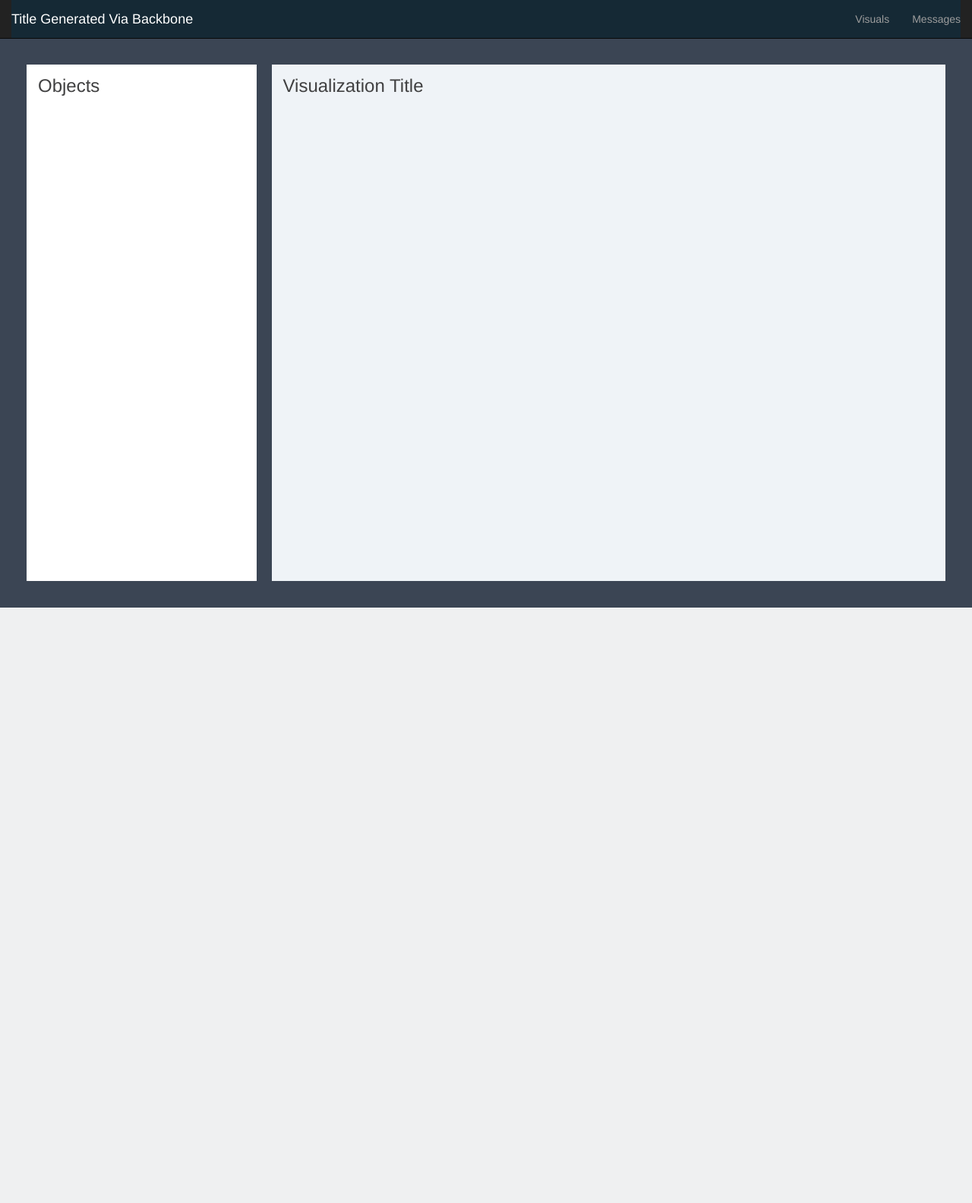
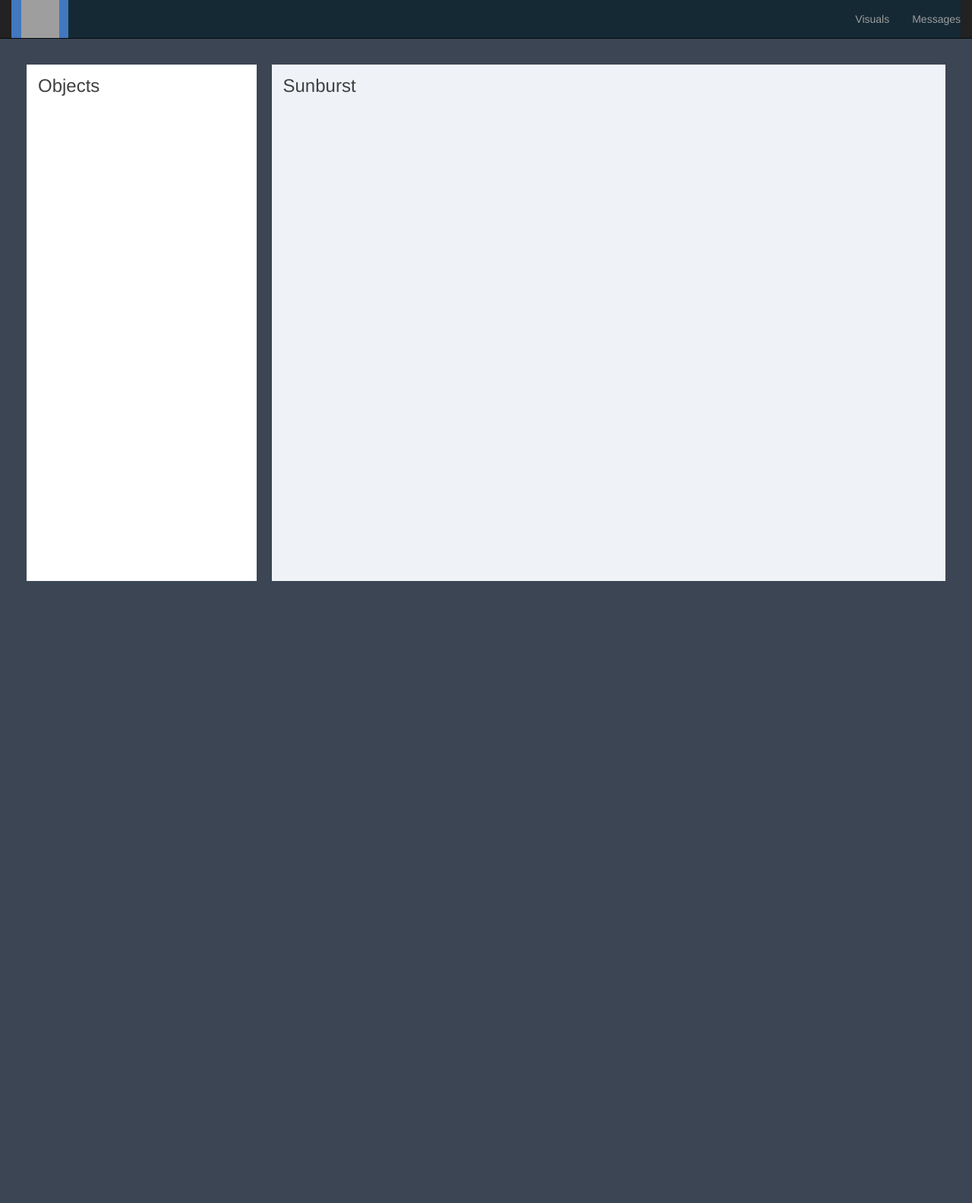
Before and after one commit to TurtleDynasty/FNS, a PHP site: page / in a window 1280 px wide. Shown: the whole page at 76% size. Before the commit the page ends 800 px from the top, so only its background shows below. Run offline with PHP 8.4, Linux system fonts and the light colour scheme; grey boxes are pictures that could not be loaded.

Commit message:
Sample d3 sunburst Update

```diff
--- a/app_layout/custom.css
+++ b/app_layout/custom.css
@@ -17,6 +17,12 @@
 
 .nav-button {
 	background-color: #4178be;
+	width: 75px;
+	height: 50px;
+}
+
+.navbar-brand {
+float: right;
 }
 
 #navbar {
@@ -37,16 +43,19 @@
 
 }
 
-.widget2-container, .widget2-container {
+.widget1-container, .widget2-container {
 	min-height: 523.64px;
 }
 
 @media (max-width: 992px) {
 	.widget1-container {
+		min-height: 200px !important;
 		height: 200px !important;
+		min-width: 500px;
 	}
 	.widget2-container {
 		height: 523.64px !important;
+		min-width: 500px;
 		margin-top: 20px;
 	}
 	.widget2{
@@ -58,6 +67,10 @@
 	padding: 0;
 }
 
+.no-margin {
+	margin: 0 !important;
+}
+
 .full-height{
 	height: 100%;
 }
@@ -66,3 +79,23 @@
 	height: 100%;
 	padding: 85px 35px 35px 35px !important;
 }
+
+#vis {
+	display: block;
+	margin: auto;
+}
+
+.svg-container {
+    display: inline-block;
+    position: relative;
+    width: 100%;
+    padding-bottom: 100%; /* aspect ratio */
+    vertical-align: top;
+    overflow: hidden;
+}
+.svg-content-responsive {
+    display: inline-block;
+    position: absolute;
+    top: 10px;
+    left: 0;
+}
--- a/app_layout/index.html
+++ b/app_layout/index.html
@@ -20,7 +20,9 @@
   <nav class="navbar navbar-inverse navbar-fixed-top">
       <div class="container-fluid">
         <div class="navbar-header">
-          <a id="container" class="navbar-brand" href="#">FNS Title Before Backbone Insert</a>
+          <div class="navbar-brand nav-button no-padding no-margin">
+            <img src="resources/logo.png" style="width:50px;height:50px; display: block; margin: auto;">
+          </div>
         </div>
         <div id="navbar" class="navbar-collapse collapse">
           <ul class="nav navbar-nav navbar-right">
@@ -40,7 +42,7 @@
 
       <div class="container-fluid col-md-9 col-sm-12 no-padding full-height widget2-container">
         <div class="widget2">
-          <h3>Visualization Title</h3>
+          <h3 id="vis-title">Visualization Title</h3>
         </div>
       </div>
     </div>
@@ -57,6 +59,8 @@
   <!-- =============== -->
   <!-- Javascript code -->
   <!-- =============== -->
+  <script src="dist/spin.min.js"></script>
+  <script src="scripts/scripts.js"></script>
   <script type="text/javascript">
     var AppView = Backbone.View.extend({
       // el - stands for element. Every view has an element associated with HTML content, will be rendered.
@@ -67,12 +71,16 @@
       },
       // $el - it's a cached jQuery object (el), in which you can use jQuery functions to push content. Like the Hello TutorialsPoint in this case.
       render: function(){
-        this.$el.html("Title Generated Via Backbone");
+        //init_spinner();
+        init_sunburst();
       }
     });
 
     var appView = new AppView();
   </script>
+  <script type="text/javascript">
+
+  </script>
 
 </body>
 </html>
```
